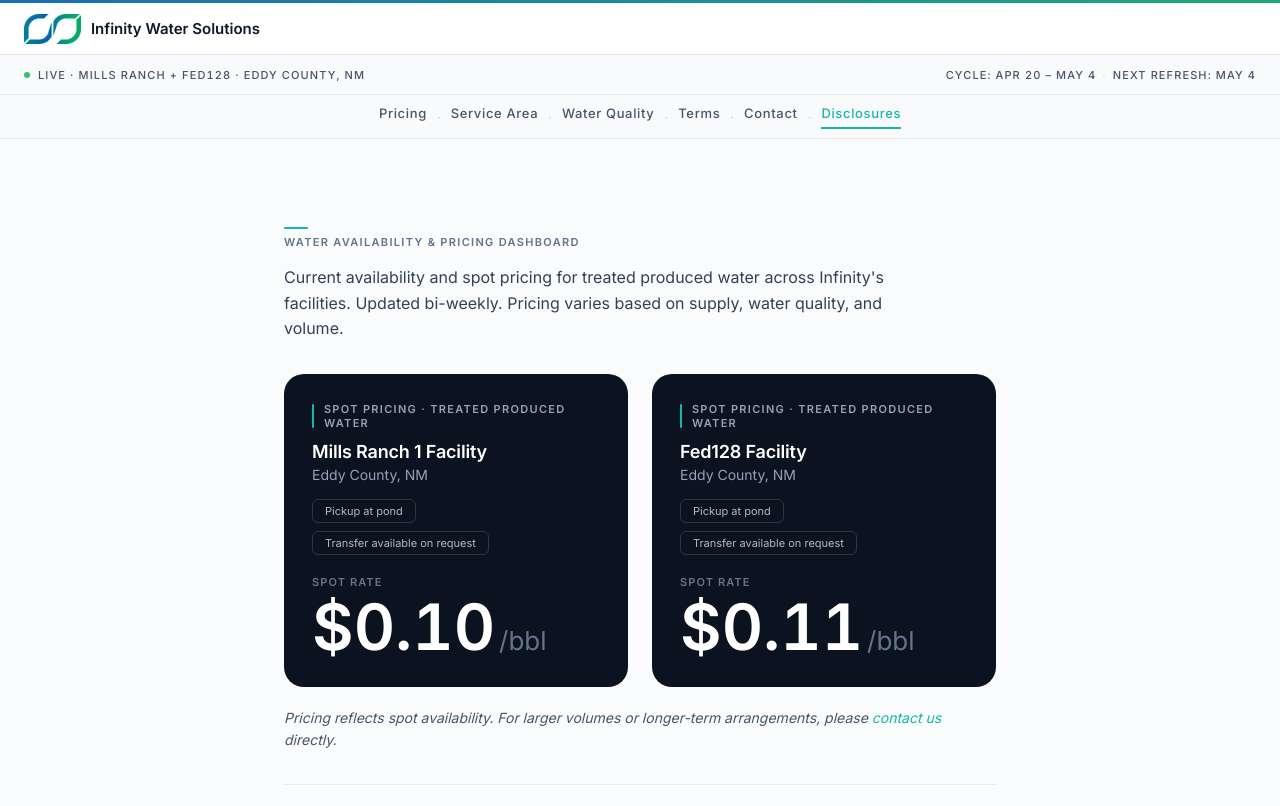
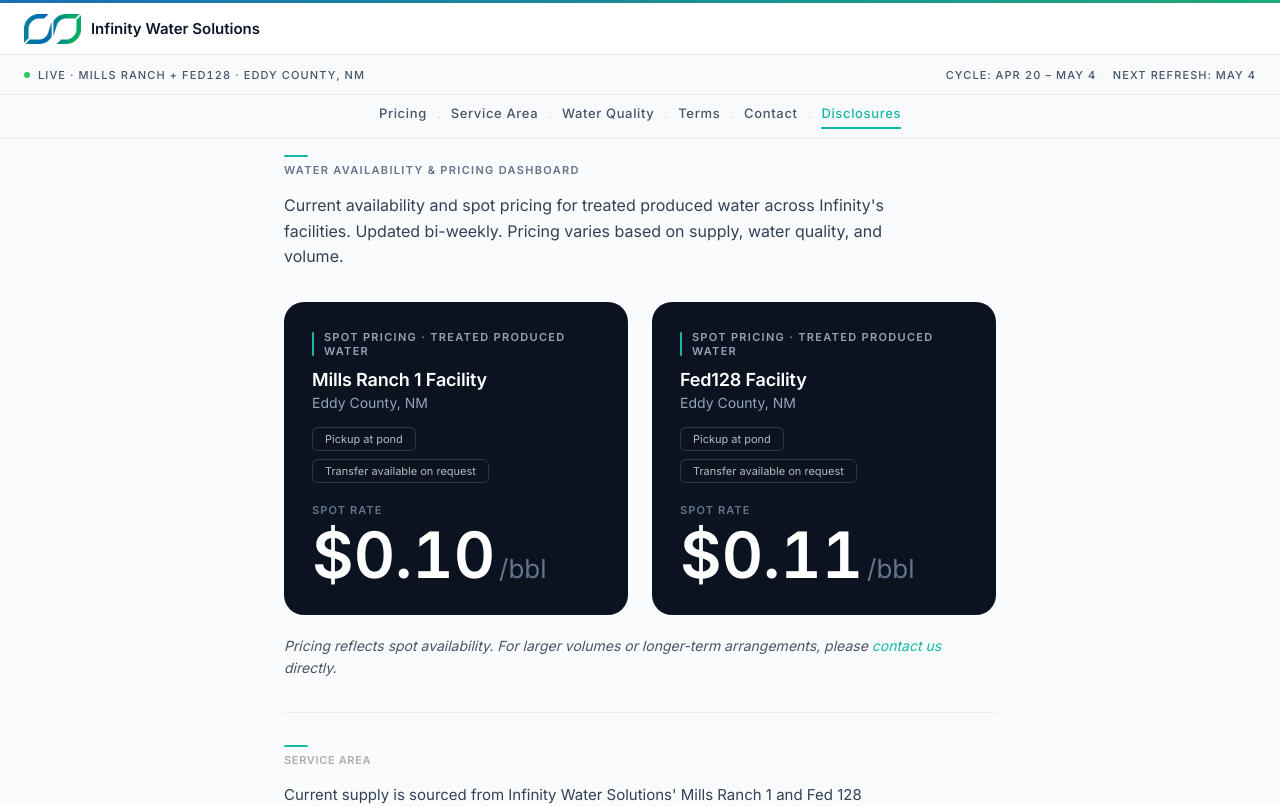
Before and after one commit to cpadilla1117/iws-operator-portal, a React (Vite) app: page / in a window 1280 px wide. Shown: the top 806 px of the page. Built offline with nearby package versions, Linux system fonts and the light colour scheme.

Commit message:
style: tighten gap between sticky nav and page title to 16px
Co-Authored-By: Claude Opus 4.7 (1M context) <noreply@anthropic.com>

```diff
--- a/src/App.jsx
+++ b/src/App.jsx
@@ -697,10 +697,10 @@ export default function App() {
         </div>
       </div>
 
-      <main style={{ maxWidth: 760, margin: '0 auto', padding: isMobile ? '24px 20px 48px' : '48px 24px 80px', scrollMarginTop: 100 }}>
+      <main style={{ maxWidth: 760, margin: '0 auto', padding: isMobile ? '0 20px 48px' : '0 24px 80px', scrollMarginTop: 100 }}>
 
         {/* ── PAGE TITLE BLOCK ── */}
-        <section aria-labelledby="portal-title" style={{ marginTop: 40, marginBottom: 32 }}>
+        <section aria-labelledby="portal-title" style={{ marginTop: 16, marginBottom: 32 }}>
           <div style={{ width: 24, height: 2, background: BRAND.teal, borderRadius: 1, marginBottom: 6 }} />
           <h1 id="portal-title" style={{
             fontSize: 11, fontWeight: 600, color: '#64748B',
```
